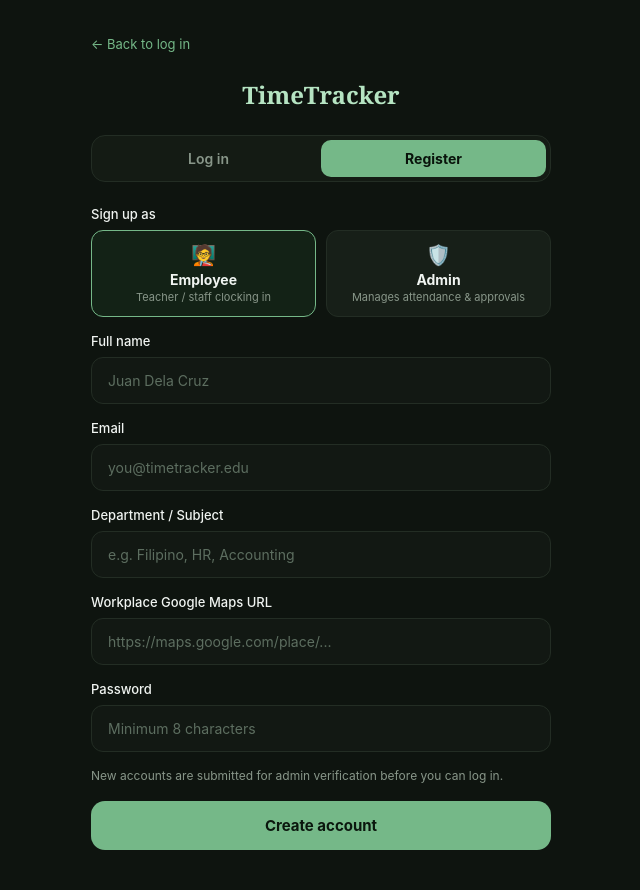
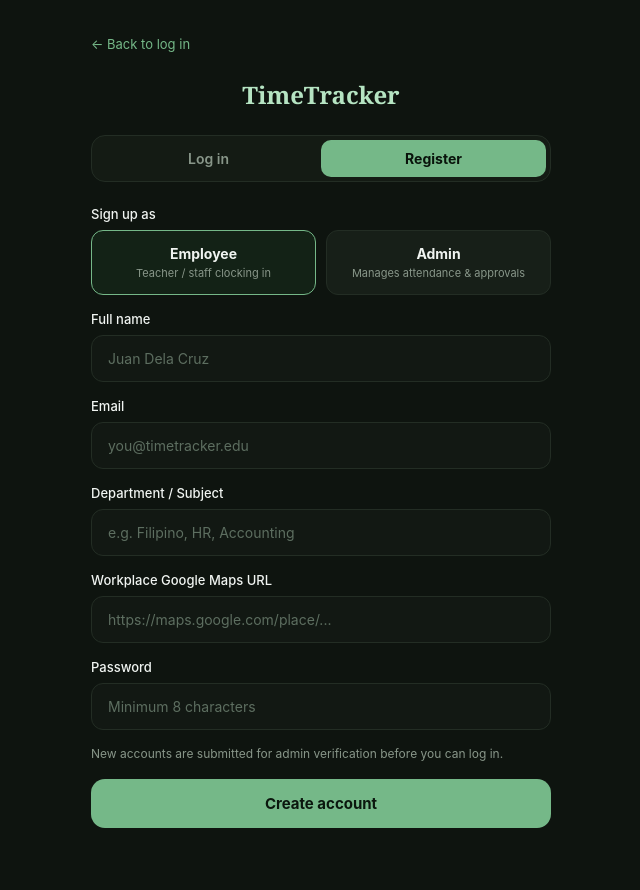
Before and after one commit to sairaarias/timeTracker, a Django app: page /register/ in a window 1280 px wide. Shown: the top 890 px of the page, without its empty margins (319-959 px from the left). After the commit the page ends 828 px from the top, so only its background shows below. Run offline with Django 5.2, Linux system fonts and the light colour scheme.

Commit message:
Remove registration card emojis and finalize workplace-filtered multi-tenant views

```diff
--- a/TimeTracker/templates/TimeTracker/register.html
+++ b/TimeTracker/templates/TimeTracker/register.html
@@ -23,17 +23,15 @@
     <div class="form-group">
         <label class="form-label">Sign up as</label>
         <div style="display: grid; grid-template-columns: 1fr 1fr; gap: 10px;">
-            <label id="card-employee" class="role-btn-card active" style="border-radius: 12px; padding: 12px; cursor: pointer; text-align: center; display: block; transition: all 0.2s ease;">
+            <label id="card-employee" class="role-btn-card active" style="border-radius: 12px; padding: 14px 12px; cursor: pointer; text-align: center; display: block; transition: all 0.2s ease;">
                 <input type="radio" name="role" value="EMPLOYEE" checked style="display: none;" onchange="handleRoleChange('EMPLOYEE')">
-                <div style="font-size: 20px; margin-bottom: 4px;">🧑‍🏫</div>
                 <div style="font-weight: 700; font-size: 14px;">Employee</div>
-                <div style="font-size: 11px; color: var(--text-muted); margin-top: 2px;">Teacher / staff clocking in</div>
+                <div style="font-size: 11px; color: var(--text-muted); margin-top: 4px;">Teacher / staff clocking in</div>
             </label>
-            <label id="card-admin" class="role-btn-card" style="border-radius: 12px; padding: 12px; cursor: pointer; text-align: center; display: block; transition: all 0.2s ease;">
+            <label id="card-admin" class="role-btn-card" style="border-radius: 12px; padding: 14px 12px; cursor: pointer; text-align: center; display: block; transition: all 0.2s ease;">
                 <input type="radio" name="role" value="ADMIN" style="display: none;" onchange="handleRoleChange('ADMIN')">
-                <div style="font-size: 20px; margin-bottom: 4px;">🛡️</div>
                 <div style="font-weight: 700; font-size: 14px;">Admin</div>
-                <div style="font-size: 11px; color: var(--text-muted); margin-top: 2px;">Manages attendance & approvals</div>
+                <div style="font-size: 11px; color: var(--text-muted); margin-top: 4px;">Manages attendance & approvals</div>
             </label>
         </div>
     </div>
```
